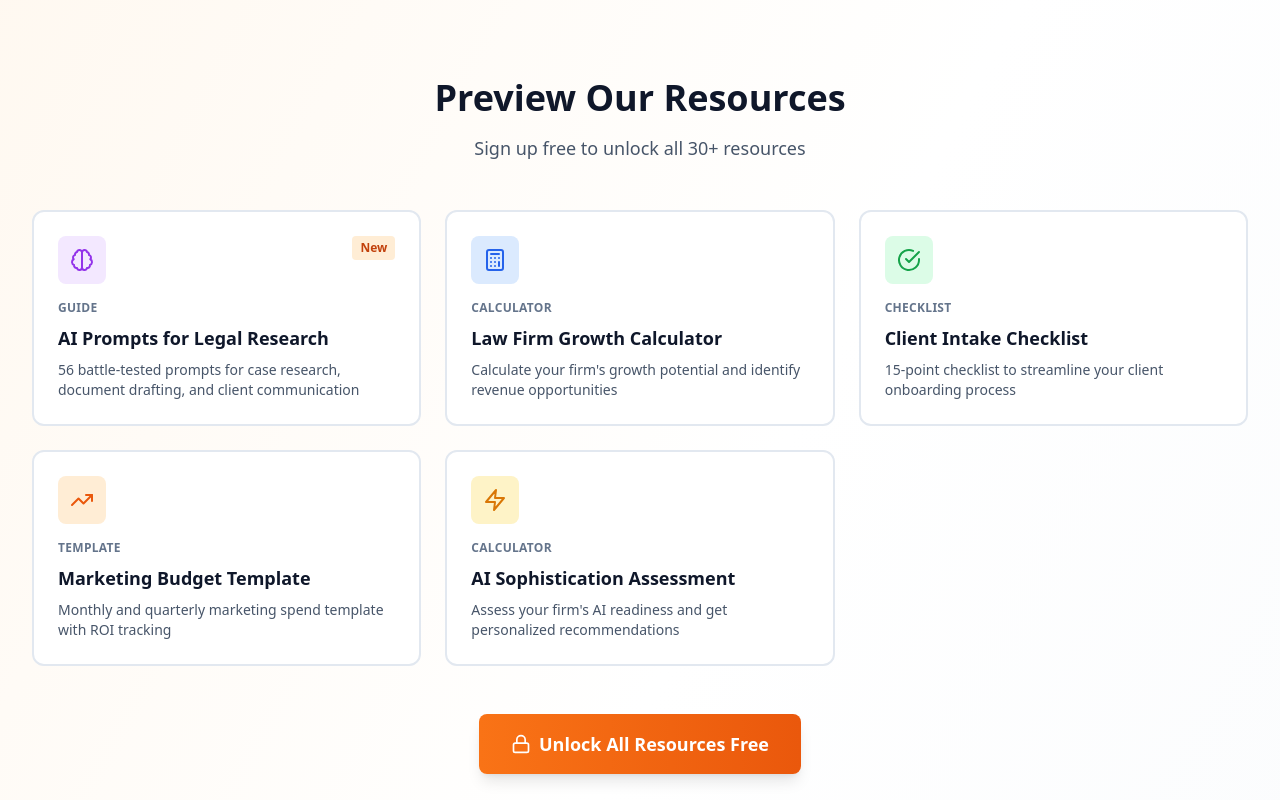
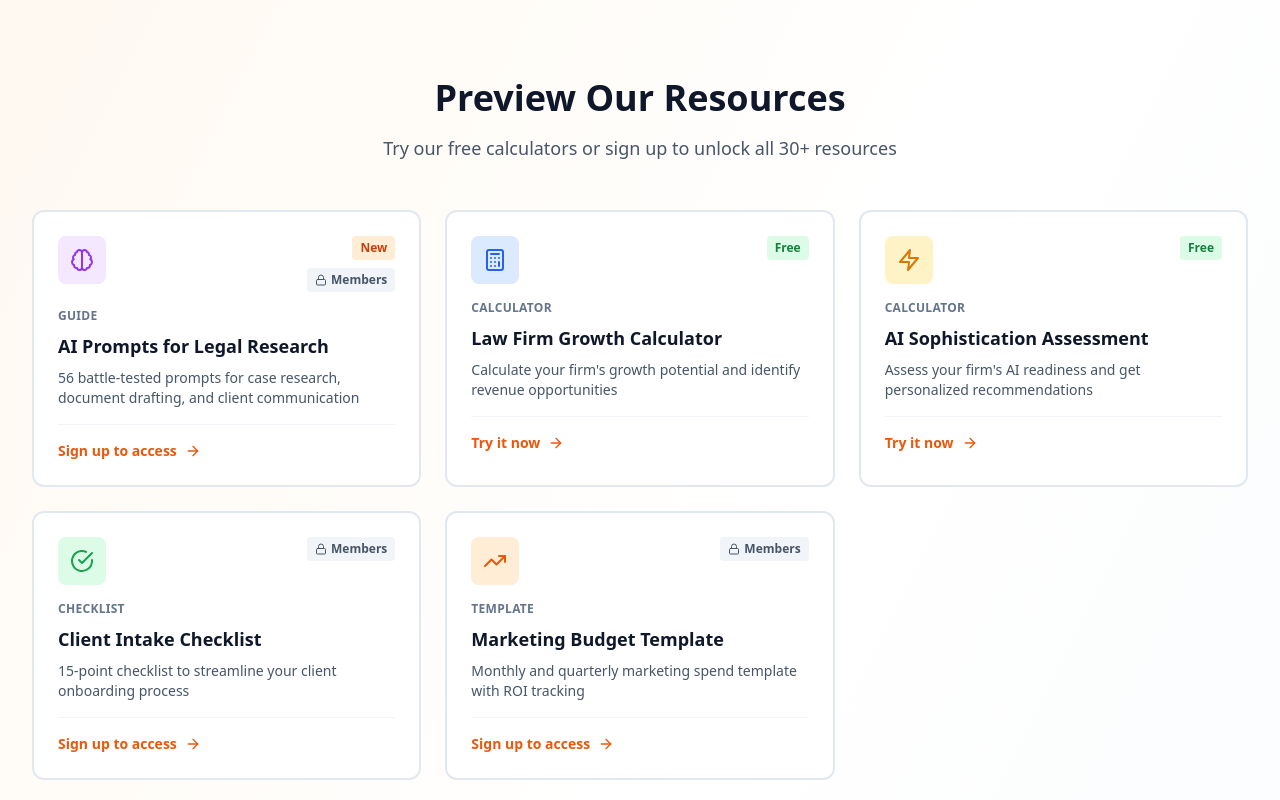
Before and after one commit to Matt-pioneerly/thecaseforgrowth, a Next.js app: page / in a window 1280 px wide. Shown: the part 560-1360 px from the top of the page. Built offline with nearby package versions, Linux system fonts and the light colour scheme; no server answers.

Commit message:
Fix landing page hover overlays

```diff
--- a/app/page.js
+++ b/app/page.js
@@ -4,7 +4,7 @@ import { useEffect } from 'react';
 import { useAuth } from '@clerk/nextjs';
 import { useRouter } from 'next/navigation';
 import Link from 'next/link';
-import { Lock, TrendingUp, Brain, Calculator, CheckCircle, Zap, Users } from 'lucide-react';
+import { Lock, TrendingUp, Brain, Calculator, CheckCircle, Zap, Users, ArrowRight } from 'lucide-react';
 
 export default function PublicLandingPage() {
   const { isSignedIn, isLoaded } = useAuth();
@@ -42,7 +42,9 @@ export default function PublicLandingPage() {
       description: '56 battle-tested prompts for case research, document drafting, and client communication',
       icon: Brain,
       color: 'purple',
-      badge: 'New'
+      badge: 'New',
+      isFree: false, // Requires sign up
+      url: '/sign-up'
     },
     {
       id: 2,
@@ -51,30 +53,38 @@ export default function PublicLandingPage() {
       description: 'Calculate your firm\'s growth potential and identify revenue opportunities',
       icon: Calculator,
       color: 'blue',
+      isFree: true, // Free access
+      url: '/growth-calculator'
     },
     {
       id: 3,
+      title: 'AI Sophistication Assessment',
+      type: 'Calculator',
+      description: 'Assess your firm\'s AI readiness and get personalized recommendations',
+      icon: Zap,
+      color: 'amber',
+      isFree: true, // Free access
+      url: '/ai-calculator'
+    },
+    {
+      id: 4,
       title: 'Client Intake Checklist',
       type: 'Checklist',
       description: '15-point checklist to streamline your client onboarding process',
       icon: CheckCircle,
       color: 'green',
+      isFree: false,
+      url: '/sign-up'
     },
     {
-      id: 4,
+      id: 5,
       title: 'Marketing Budget Template',
       type: 'Template',
       description: 'Monthly and quarterly marketing spend template with ROI tracking',
       icon: TrendingUp,
       color: 'orange',
-    },
-    {
-      id: 5,
-      title: 'AI Sophistication Assessment',
-      type: 'Calculator',
-      description: 'Assess your firm\'s AI readiness and get personalized recommendations',
-      icon: Zap,
-      color: 'amber',
+      isFree: false,
+      url: '/sign-up'
     },
   ];
 
@@ -128,7 +138,7 @@ export default function PublicLandingPage() {
             Preview Our Resources
           </h2>
           <p className="text-lg text-slate-600">
-            Sign up free to unlock all 30+ resources
+            Try our free calculators or sign up to unlock all 30+ resources
           </p>
         </div>
 
@@ -144,43 +154,58 @@ export default function PublicLandingPage() {
             };
 
             return (
-              <div
+              <Link
                 key={resource.id}
+                href={resource.url}
                 className="bg-white rounded-xl border-2 border-slate-200 p-6 hover:border-orange-300 transition group relative overflow-hidden"
               >
-                {/* Lock overlay */}
-                <div className="absolute inset-0 bg-gradient-to-b from-transparent via-white/80 to-white/95 flex items-end justify-center pb-8 opacity-0 group-hover:opacity-100 transition-opacity">
-                  <Link
-                    href="/sign-up"
-                    className="px-6 py-3 bg-gradient-to-r from-orange-500 to-orange-600 text-white rounded-lg font-semibold hover:from-orange-600 hover:to-orange-700 transition shadow-lg flex items-center gap-2"
-                  >
-                    <Lock className="w-4 h-4" />
-                    Sign Up to Access
-                  </Link>
-                </div>
-
-                <div className="relative">
                 <div className="flex items-start justify-between mb-4">
                   <div className={`w-12 h-12 rounded-lg ${colorClasses[resource.color]} flex items-center justify-center flex-shrink-0`}>
                     <Icon className="w-6 h-6" />
                   </div>
+                  <div className="flex flex-col items-end gap-2">
                     {resource.badge && (
                       <span className="px-2 py-1 bg-orange-100 text-orange-700 text-xs font-semibold rounded">
                         {resource.badge}
                       </span>
                     )}
+                    {resource.isFree ? (
+                      <span className="px-2 py-1 bg-green-100 text-green-700 text-xs font-semibold rounded">
+                        Free
+                      </span>
+                    ) : (
+                      <span className="px-2 py-1 bg-slate-100 text-slate-600 text-xs font-semibold rounded flex items-center gap-1">
+                        <Lock className="w-3 h-3" />
+                        Members
+                      </span>
+                    )}
+                  </div>
                 </div>
                 <div className="text-xs font-semibold text-slate-500 uppercase tracking-wide mb-2">
                   {resource.type}
                 </div>
-                  <h3 className="text-lg font-bold text-slate-900 mb-2">
+                <h3 className="text-lg font-bold text-slate-900 mb-2 group-hover:text-orange-600 transition">
                   {resource.title}
                 </h3>
-                  <p className="text-sm text-slate-600">
+                <p className="text-sm text-slate-600 mb-4">
                   {resource.description}
                 </p>
+
+                {/* CTA Button at Bottom */}
+                <div className="flex items-center justify-between pt-4 border-t border-slate-100">
+                  {resource.isFree ? (
+                    <span className="text-sm font-semibold text-orange-600 group-hover:text-orange-700 flex items-center gap-2">
+                      Try it now
+                      <ArrowRight className="w-4 h-4 group-hover:translate-x-1 transition" />
+                    </span>
+                  ) : (
+                    <span className="text-sm font-semibold text-orange-600 group-hover:text-orange-700 flex items-center gap-2">
+                      Sign up to access
+                      <ArrowRight className="w-4 h-4 group-hover:translate-x-1 transition" />
+                    </span>
+                  )}
                 </div>
-              </div>
+              </Link>
             );
           })}
         </div>
@@ -191,7 +216,7 @@ export default function PublicLandingPage() {
             className="inline-flex items-center gap-2 px-8 py-4 bg-gradient-to-r from-orange-500 to-orange-600 text-white rounded-lg font-semibold text-lg hover:from-orange-600 hover:to-orange-700 transition shadow-lg"
           >
             <Lock className="w-5 h-5" />
-            Unlock All Resources Free
+            Unlock All 30+ Resources Free
           </Link>
         </div>
       </div>
```
Lines whose indentation alone changed are shown as unchanged.
